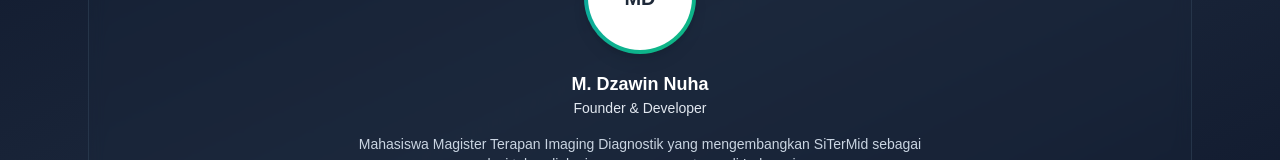
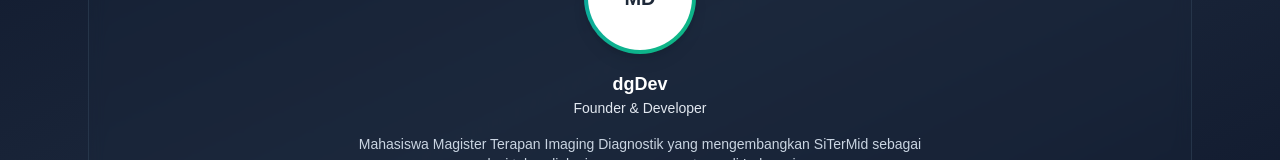
Before and after one commit to MochammadAnda/Aplikasi-Medis, a Next.js app: page / in a window 1280 px wide. Shown: the part 3561-3721 px from the top of the page. Built offline with nearby package versions, Linux system fonts and the light colour scheme.

Commit message:
adjust CTA section

```diff
--- a/src/components/CTASection.jsx
+++ b/src/components/CTASection.jsx
@@ -17,7 +17,7 @@
               </div>
 
               <div>
-                <h3 className="text-lg font-semibold text-on-primary">M. Dzawin Nuha</h3>
+                <h3 className="text-lg font-semibold text-on-primary">dgDev</h3>
                 <div className="text-sm text-slate-200">Founder & Developer</div>
               </div>
 
```
